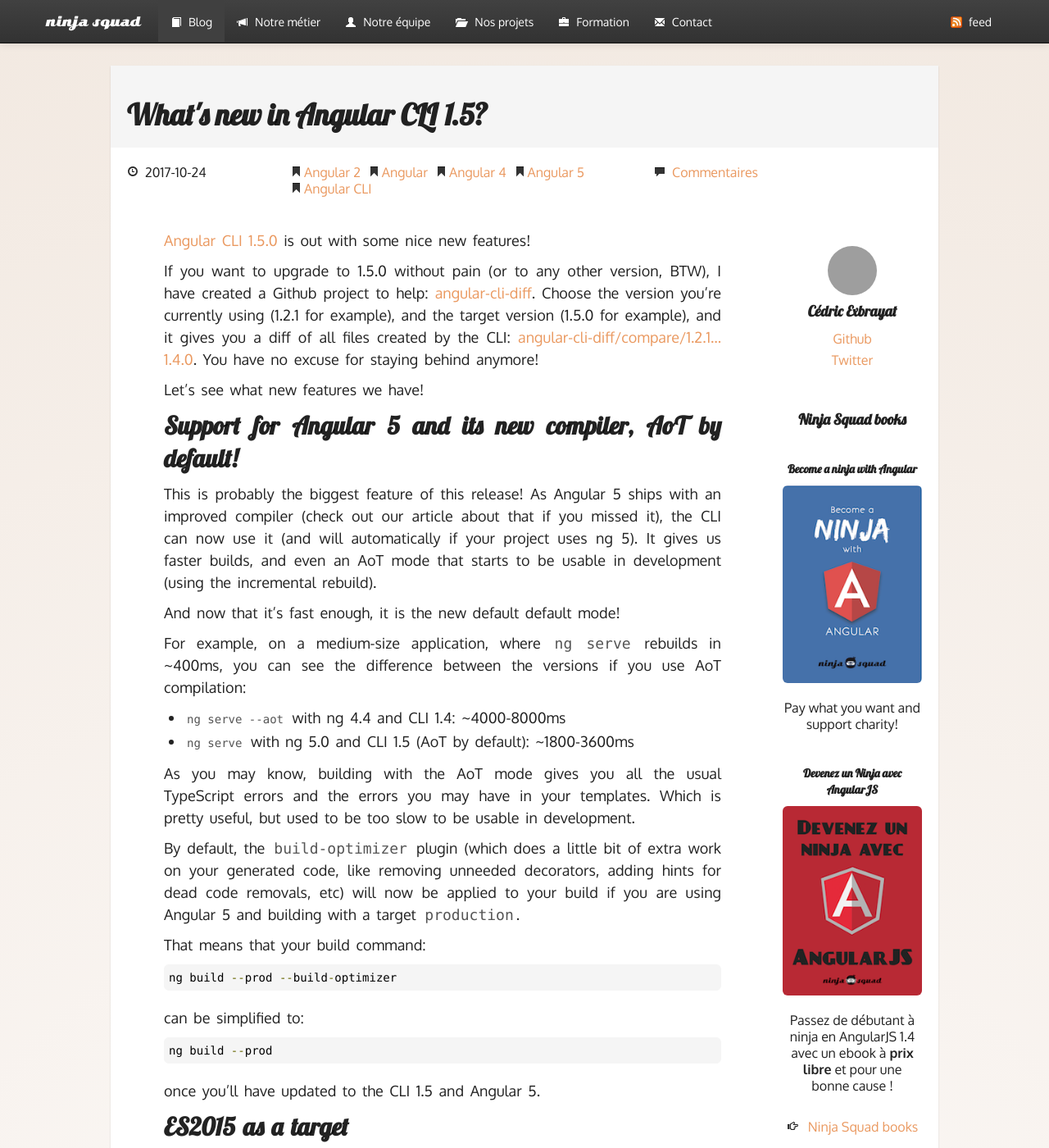
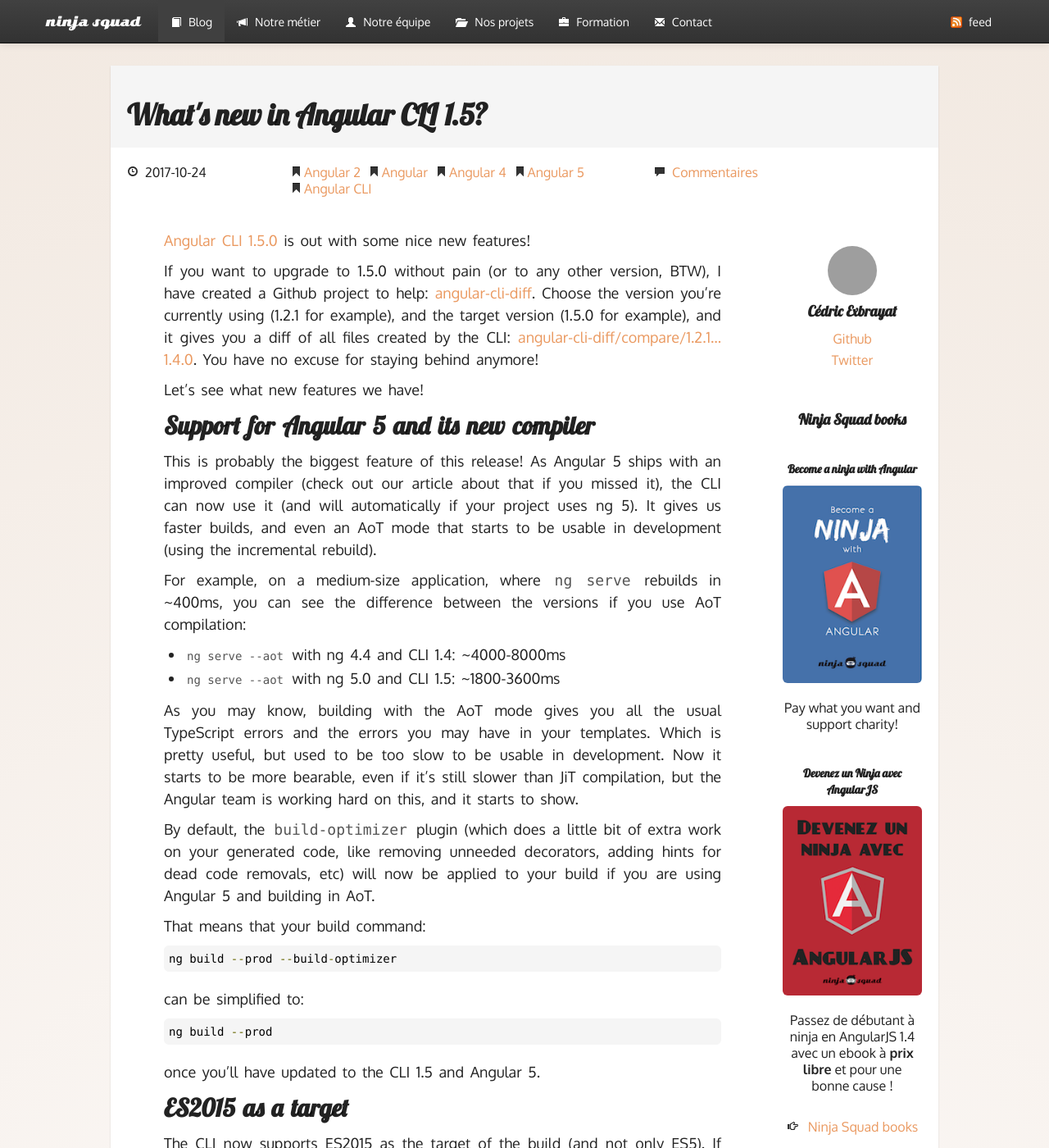
Before and after one commit to Ninja-Squad/ninja-squad.github.com, a Jekyll site: the page built from _posts/2017-10-24-angular-cli-1.5.md, in a window 1280 px wide and 1400 px high. Shown: the whole window at 82% size. Built offline with Jekyll 4.4.1, drawn with Linux system fonts in a browser that asks for light colours; comment, search, counter and statistics services are not loaded; grey boxes are pictures that could not be loaded.

Commit message:
Revert "post: cli 1.5 aot default"
This reverts commit 89c5c1cd21ce60cff79b3c58953be4bca2a03583.
as the CLI chosed to revert the change (big project are still too slow with AoT)

```diff
--- a/_posts/2017-10-24-angular-cli-1.5.md
+++ b/_posts/2017-10-24-angular-cli-1.5.md
@@ -12,7 +12,7 @@
 
 Let's see what new features we have!
 
-## Support for Angular 5 and its new compiler, AoT by default!
+## Support for Angular 5 and its new compiler
 
 This is probably the biggest feature of this release!
 As Angular 5 ships with an improved compiler (check out our article about that if you missed it),
@@ -20,20 +20,20 @@
 It gives us faster builds,
 and even an AoT mode that starts to be usable in development (using the incremental rebuild).
 
-And now that it's fast enough, it is the new default default mode!
-
 For example, on a medium-size application, where `ng serve` rebuilds in ~400ms,
 you can see the difference between the versions if you use AoT compilation:
 
 - `ng serve --aot` with ng 4.4 and CLI 1.4: ~4000-8000ms
-- `ng serve` with ng 5.0 and CLI 1.5 (AoT by default): ~1800-3600ms
+- `ng serve --aot` with ng 5.0 and CLI 1.5: ~1800-3600ms
 
 As you may know, building with the AoT mode gives you all the usual TypeScript errors
 and the errors you may have in your templates.
 Which is pretty useful, but used to be too slow to be usable in development.
+Now it starts to be more bearable, even if it's still slower than JiT compilation,
+but the Angular team is working hard on this, and it starts to show.
 
 By default, the `build-optimizer` plugin (which does a little bit of extra work on your generated code, like removing unneeded decorators, adding hints for dead code removals, etc) will now be applied to your build
-if you are using Angular 5 and building with a target `production`.
+if you are using Angular 5 and building in AoT.
 
 That means that your build command:
 
```
